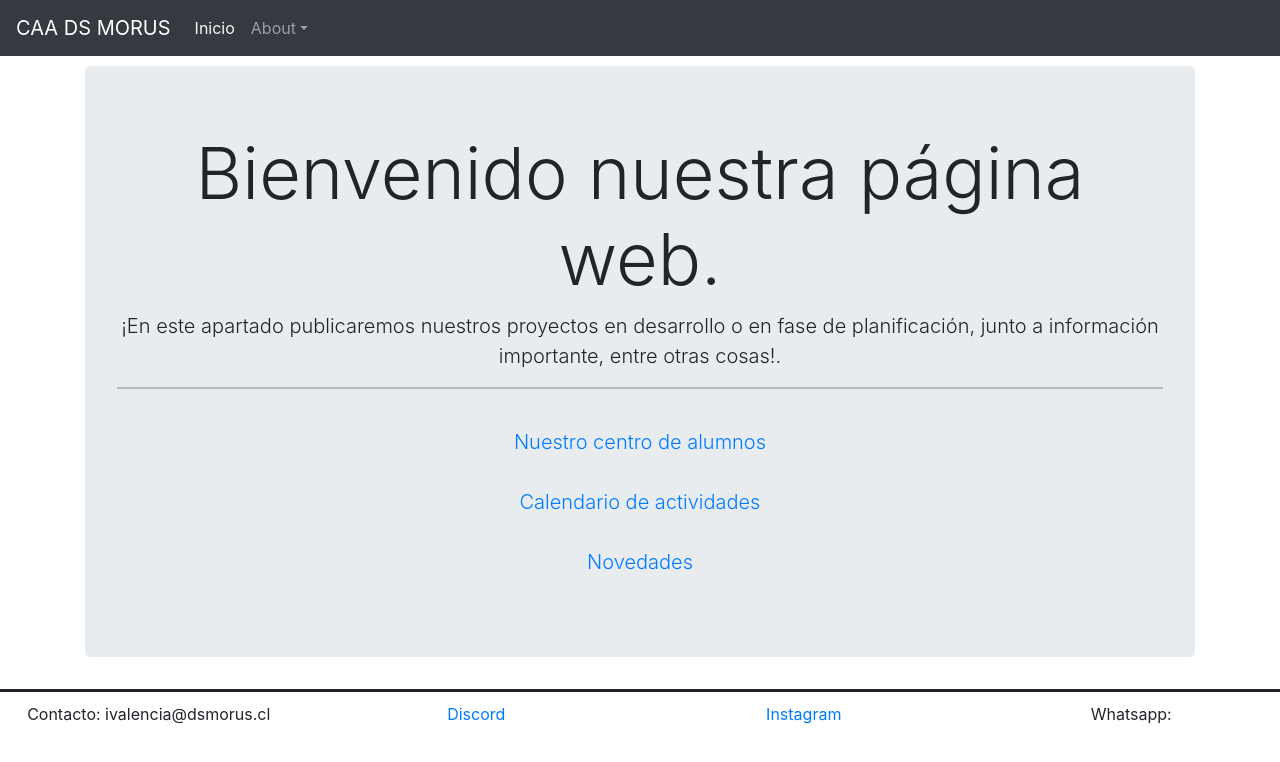
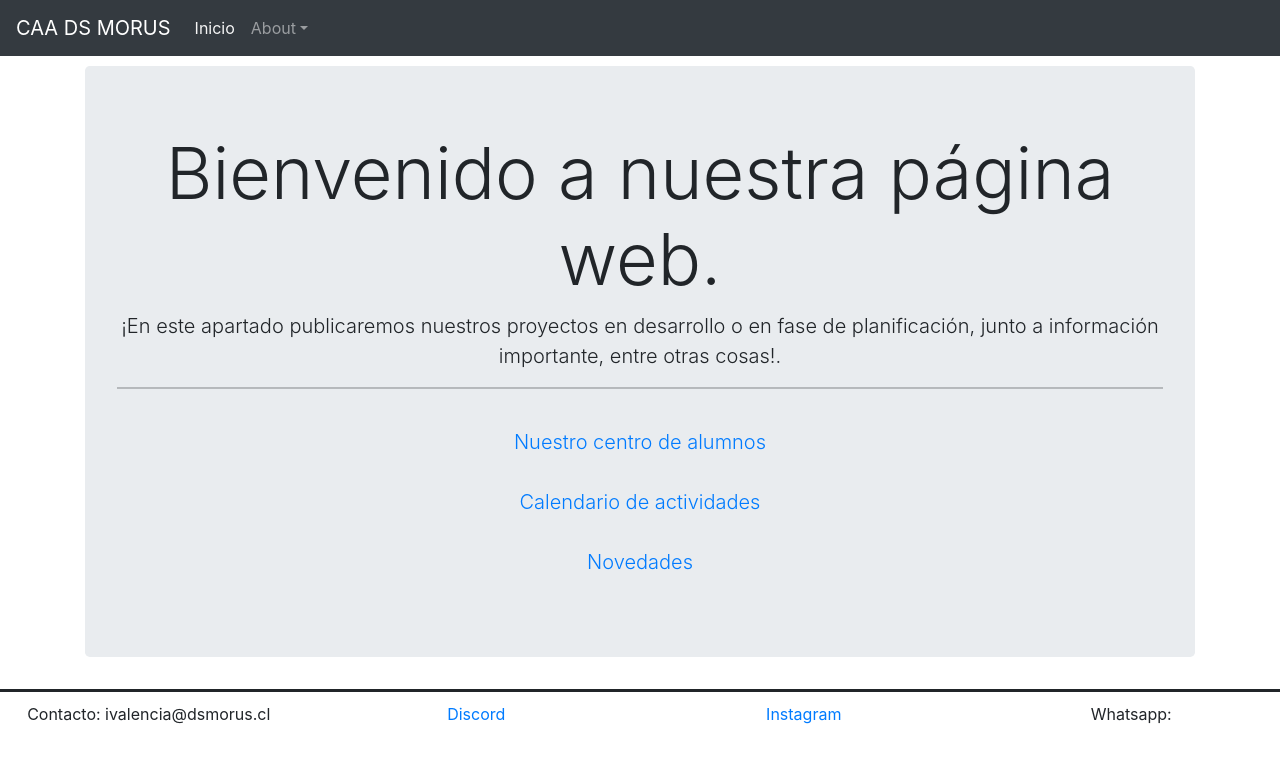
Before and after one commit to BenjaminOyarzun17/CAA-DEFINITIVO, a React (Create React App) app: page /noticias in a window 1280 px wide. Shown: the top 762 px of the page. Built offline with nearby package versions, Linux system fonts and the light colour scheme.

Commit message:
smallBugFix

```diff
--- a/src/components/About.js
+++ b/src/components/About.js
@@ -104,7 +104,7 @@ class About extends React.Component{
             <ul>
               <li>Laura Carvajal (7ºB)</li>
               <li>Simon Fuentes (7ºB)</li>
-              <li>Gracia Villanueva (7ºB)</li>
+              <li>Gracia Villanueva (7ºC)</li>
             </ul>
             <h3>Encargado de operaciones y logística</h3>
             <ul>
--- a/src/components/Anuncio.js
+++ b/src/components/Anuncio.js
@@ -13,7 +13,7 @@ class Anuncio extends React.Component{
         return (
             <div>
               <Jumbotron >
-                <h1 className="display-3">Bienvenido nuestra página web.</h1>
+                <h1 className="display-3">Bienvenido a nuestra página web.</h1>
                 <p className="lead">¡En este apartado publicaremos nuestros proyectos en desarrollo o en fase de planificación, junto a información importante, entre otras cosas!.</p>
                 <hr className="my-2" />
 
```
